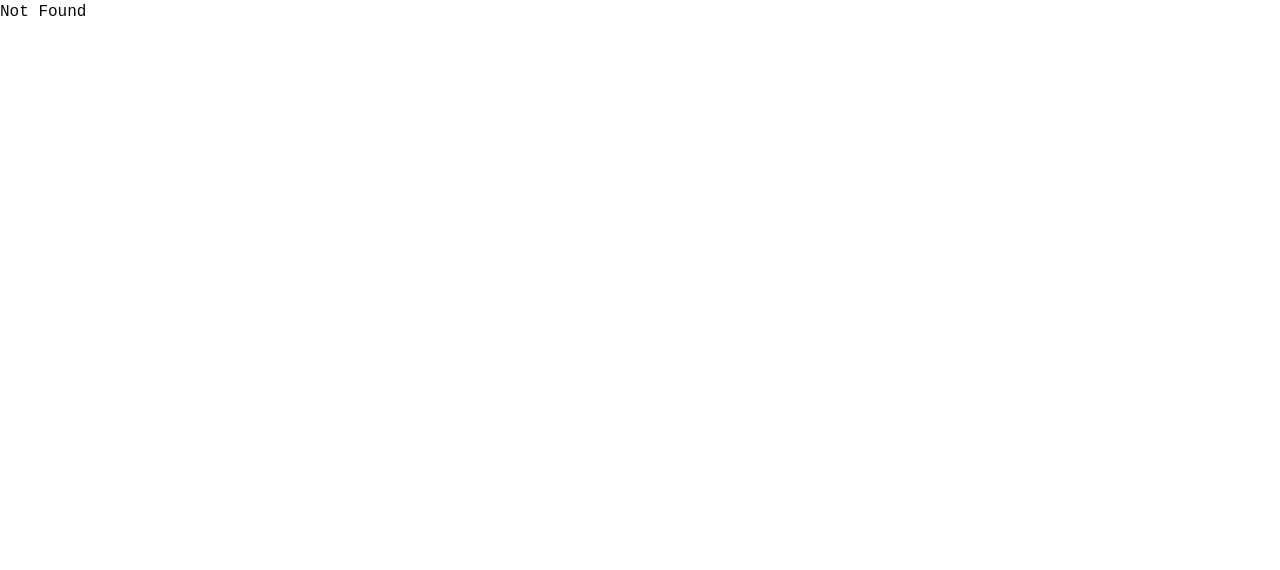
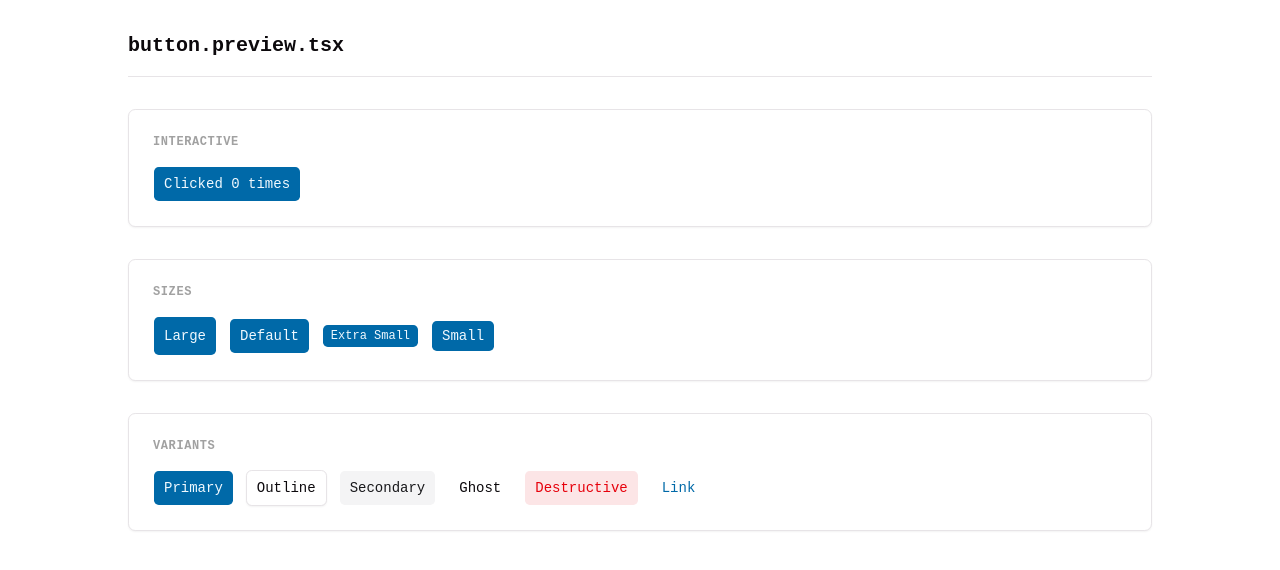
Before and after one commit to acidMyke/estatimator-webapp, a React (Vite) app in the folder web_app/: page /preview/components/ui in a window 1280 px wide. Shown: the top 570 px of the page. Built offline with nearby package versions, Linux system fonts and the light colour scheme.

Commit message:
feat: automatic glob ui preview

```diff
--- /dev/null
+++ b/web_app/src/components/ui/button.preview.tsx
@@ -0,0 +1,33 @@
+// src/components/ui/Button.preview.tsx
+import { useState } from 'react';
+
+import { Button } from '@/components/ui/button';
+
+export const Variants = () => (
+  <div className='flex flex-wrap items-center gap-3'>
+    <Button variant='default'>Primary</Button>
+    <Button variant='outline'>Outline</Button>
+    <Button variant='secondary'>Secondary</Button>
+    <Button variant='ghost'>Ghost</Button>
+    <Button variant='destructive'>Destructive</Button>
+    <Button variant='link'>Link</Button>
+  </div>
+);
+
+export const Sizes = () => (
+  <div className='flex flex-wrap items-center gap-3'>
+    <Button size='lg'>Large</Button>
+    <Button size='default'>Default</Button>
+    <Button size='xs'>Extra Small</Button>
+    <Button size='sm'>Small</Button>
+  </div>
+);
+
+export const Interactive = () => {
+  const [count, setCount] = useState(0);
+  return (
+    <Button onClick={() => setCount(c => c + 1)}>
+      Clicked {count} {count === 1 ? 'time' : 'times'}
+    </Button>
+  );
+};
--- a/web_app/src/lib/utils.ts
+++ b/web_app/src/lib/utils.ts
@@ -1 +1,15 @@
+import type { ComponentType } from 'react';
+
 export { cn } from 'cn';
+
+export function isComponentType(value: unknown): value is ComponentType<any> {
+  if (typeof value === 'function') {
+    return true;
+  }
+
+  if (typeof value === 'object' && value !== null && '$$typeof' in value) {
+    return true;
+  }
+
+  return false;
+}
--- a/web_app/src/routeTree.gen.ts
+++ b/web_app/src/routeTree.gen.ts
@@ -10,33 +10,43 @@
 
 import { Route as rootRouteImport } from './routes/__root'
 import { Route as IndexRouteImport } from './routes/index'
+import { Route as PreviewComponentsUiRouteImport } from './routes/preview/components/ui'
 
 const IndexRoute = IndexRouteImport.update({
   id: '/',
   path: '/',
   getParentRoute: () => rootRouteImport,
 } as any)
+const PreviewComponentsUiRoute = PreviewComponentsUiRouteImport.update({
+  id: '/preview/components/ui',
+  path: '/preview/components/ui',
+  getParentRoute: () => rootRouteImport,
+} as any)
 
 export interface FileRoutesByFullPath {
   '/': typeof IndexRoute
+  '/preview/components/ui': typeof PreviewComponentsUiRoute
 }
 export interface FileRoutesByTo {
   '/': typeof IndexRoute
+  '/preview/components/ui': typeof PreviewComponentsUiRoute
 }
 export interface FileRoutesById {
   __root__: typeof rootRouteImport
   '/': typeof IndexRoute
+  '/preview/components/ui': typeof PreviewComponentsUiRoute
 }
 export interface FileRouteTypes {
   fileRoutesByFullPath: FileRoutesByFullPath
-  fullPaths: '/'
+  fullPaths: '/' | '/preview/components/ui'
   fileRoutesByTo: FileRoutesByTo
-  to: '/'
-  id: '__root__' | '/'
+  to: '/' | '/preview/components/ui'
+  id: '__root__' | '/' | '/preview/components/ui'
   fileRoutesById: FileRoutesById
 }
 export interface RootRouteChildren {
   IndexRoute: typeof IndexRoute
+  PreviewComponentsUiRoute: typeof PreviewComponentsUiRoute
 }
 
 declare module '@tanstack/react-router' {
@@ -48,11 +58,19 @@ declare module '@tanstack/react-router' {
       preLoaderRoute: typeof IndexRouteImport
       parentRoute: typeof rootRouteImport
     }
+    '/preview/components/ui': {
+      id: '/preview/components/ui'
+      path: '/preview/components/ui'
+      fullPath: '/preview/components/ui'
+      preLoaderRoute: typeof PreviewComponentsUiRouteImport
+      parentRoute: typeof rootRouteImport
+    }
   }
 }
 
 const rootRouteChildren: RootRouteChildren = {
   IndexRoute: IndexRoute,
+  PreviewComponentsUiRoute: PreviewComponentsUiRoute,
 }
 export const routeTree = rootRouteImport
   ._addFileChildren(rootRouteChildren)
--- /dev/null
+++ b/web_app/src/routes/preview/components/ui.tsx
@@ -0,0 +1,44 @@
+import { createFileRoute } from '@tanstack/react-router';
+import { useState, type ComponentType } from 'react';
+
+import { isComponentType } from '@/lib/utils';
+
+const previewSections = Object.entries(import.meta.glob('@/components/ui/*.preview.tsx', { eager: true })).map(
+  ([path, module]) => {
+    if (typeof module !== 'object' || module == null) return { filename: '', sections: [] };
+    const filename = path.replace('/src/components/ui/', '');
+    const sections: { name: string; Component: ComponentType }[] = [];
+    for (const key in module) {
+      const item = (module as Record<string, unknown>)[key];
+      if (isComponentType(item)) {
+        sections.push({ name: key, Component: item });
+      }
+    }
+    return { filename, sections };
+  },
+);
+
+export const Route = createFileRoute('/preview/components/ui')({
+  component: RouteComponent,
+});
+
+function RouteComponent() {
+  return (
+    <div className='flex-1 overflow-y-auto p-8'>
+      {previewSections.map(({ filename, sections }) => (
+        <div className='mx-auto max-w-5xl space-y-8'>
+          <div className='border-b pb-4'>
+            <h2 className='text-xl font-bold'>{filename}</h2>
+          </div>
+
+          {sections.map(({ name, Component }) => (
+            <div key={name} className='rounded-lg border bg-white p-6 shadow-xs'>
+              <h3 className='mb-4 text-xs font-semibold uppercase tracking-wider text-neutral-400'>{name}</h3>
+              <Component />
+            </div>
+          ))}
+        </div>
+      ))}
+    </div>
+  );
+}
```
